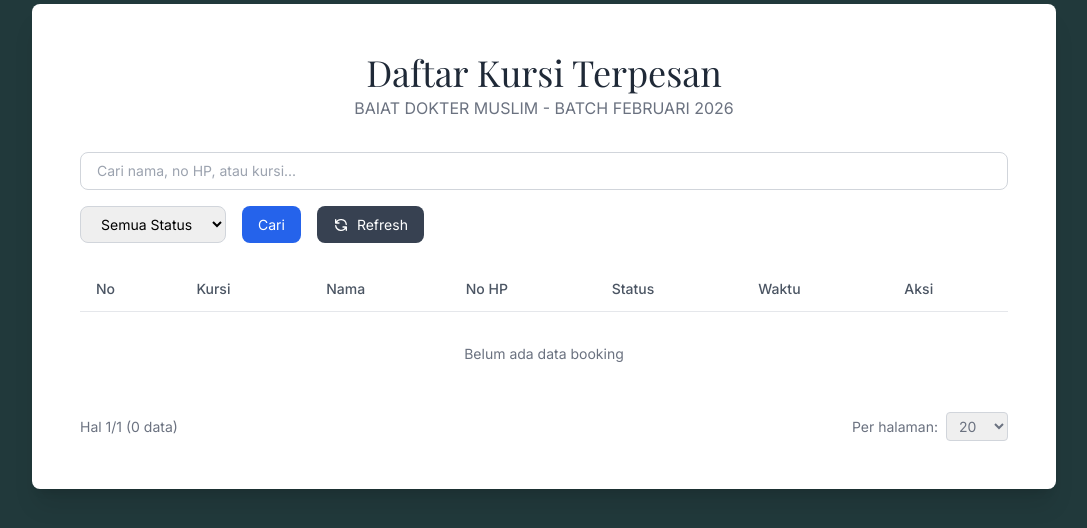
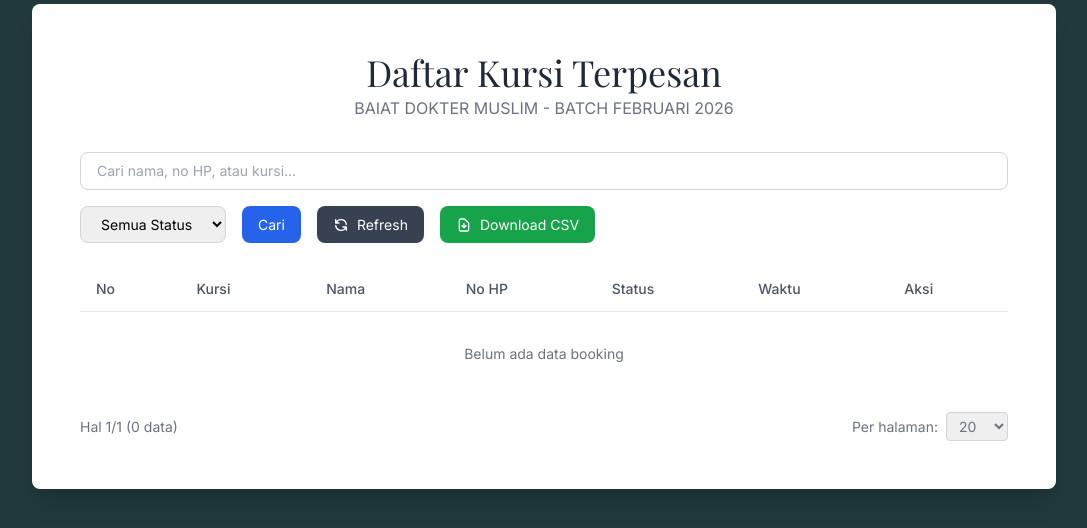
Before and after one commit to sibeduli/seats, a Flask app: page /booked in a window 1280 px wide. Shown: the part 180-708 px from the top of the page, without its empty margins (96-1183 px from the left). Run offline with Flask 3, Linux system fonts and the light colour scheme; the visitor is signed in with stand-in values (Sample User, id 1); data that the repository does not hold is empty; some libraries are stand-ins or nearby versions.

Commit message:
feat: add CSV export functionality for booking data with timestamped filenames
Add /api/export-csv endpoint to export all transaction data to CSV format. Include transaction number, name, phone, seats, status, timestamp, and ticket hash in export. Generate filename with timestamp (YYYYMMDD_HHMMSSmm format) to prevent overwrites. Add download button with icon to booked.html admin interface next to refresh button.

```diff
--- a/app.py
+++ b/app.py
@@ -550,6 +550,48 @@ def get_recent_bookings():
     return jsonify({'bookings': bookings})
 
 
+@app.route('/api/export-csv')
+@api_login_required
+def export_csv():
+    """Export all booking data to CSV"""
+    import csv
+    import io
+
+    transactions = Transaction.query.order_by(Transaction.timestamp.desc()).all()
+
+    output = io.StringIO()
+    writer = csv.writer(output)
+
+    # Header
+    writer.writerow(['No', 'Nama', 'No HP', 'Kursi', 'Status', 'Waktu', 'Ticket Hash'])
+
+    for i, t in enumerate(transactions, 1):
+        seats = ', '.join([f"{s.region}-{s.seat_number}" for s in t.seats])
+        writer.writerow([
+            i,
+            t.name,
+            t.phone,
+            seats,
+            t.status,
+            t.timestamp.strftime('%Y-%m-%d %H:%M:%S'),
+            t.ticket_hash
+        ])
+
+    output.seek(0)
+
+    # Generate filename with timestamp
+    from datetime import datetime
+    timestamp = datetime.now().strftime('%Y%m%d_%H%M%S%f')[:18]  # YYYYMMDD_HHMMSSmm
+    filename = f'yarsi_hippocratic_oath_bookings_{timestamp}.csv'
+
+    from flask import Response
+    return Response(
+        output.getvalue(),
+        mimetype='text/csv',
+        headers={'Content-Disposition': f'attachment; filename={filename}'}
+    )
+
+
 # ============ SEAT AVAILABILITY API ============
 
 @app.route('/admin/availability')
--- a/templates/booked.html
+++ b/templates/booked.html
@@ -45,6 +45,12 @@
                 <span class="hidden sm:inline">Refresh</span>
                 <span id="new-order-badge" class="hidden absolute -top-2 -right-2 bg-red-500 text-white text-xs rounded-full w-5 h-5 flex items-center justify-center">0</span>
             </button>
+            <a href="/api/export-csv" class="px-3 sm:px-4 py-2 text-sm bg-green-600 hover:bg-green-700 text-white rounded-lg transition-colors flex items-center gap-1 sm:gap-2">
+                <svg class="w-4 h-4" fill="none" stroke="currentColor" viewBox="0 0 24 24">
+                    <path stroke-linecap="round" stroke-linejoin="round" stroke-width="2" d="M12 10v6m0 0l-3-3m3 3l3-3m2 8H7a2 2 0 01-2-2V5a2 2 0 012-2h5.586a1 1 0 01.707.293l5.414 5.414a1 1 0 01.293.707V19a2 2 0 01-2 2z"/>
+                </svg>
+                <span class="hidden sm:inline">Download CSV</span>
+            </a>
         </div>
     </form>
 
```
